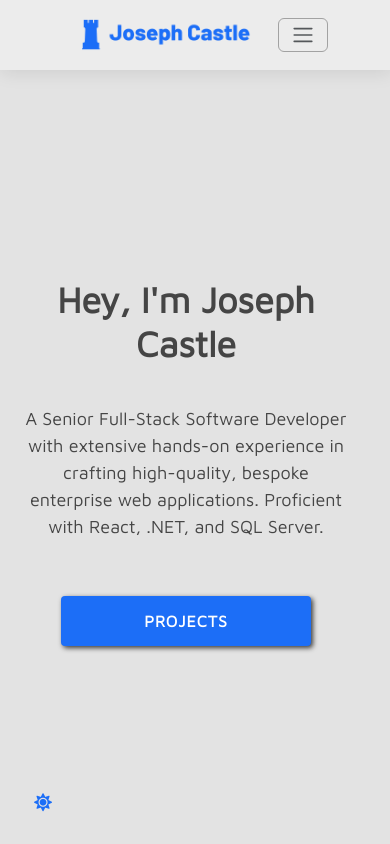
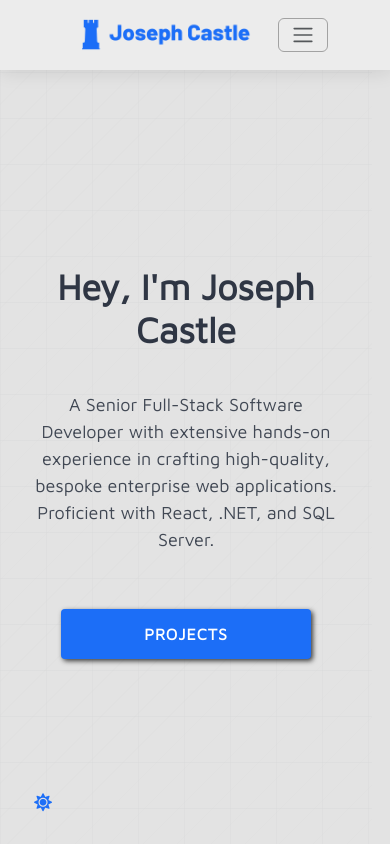
Before and after one commit to JoeCastle/PortfolioV3, a React (Create React App) app: page / in a window 390 px wide. Built offline with nearby package versions, Linux system fonts and the light colour scheme; no server answers.

Commit message:
Updated theme and background.

```diff
--- a/src/scss/component/footer.scss
+++ b/src/scss/component/footer.scss
@@ -6,12 +6,23 @@ footer {
     display: flex;
     flex-direction: column;
     align-items: center;
+    position: relative;
+    z-index: 3;
+    isolation: isolate;
     flex-shrink: 0;
     margin-top: 0px;
     text-align: center;
     padding: 40px 0px 30px 0px;
 
-    > div {
+    &::before {
+        content: '';
+        position: absolute;
+        inset: 0;
+        background-color: inherit;
+        z-index: -1;
+    }
+
+    >div {
         max-width: 1000px;
         width: 100vw;
         padding: 0px 20px;
@@ -27,11 +38,11 @@ footer {
         margin-top: 30px;
         flex-wrap: wrap;
 
-        > a {
+        >a {
             margin: 0 10px;
             text-decoration: none;
 
-            > div {
+            >div {
                 background-color: #292929;
                 border-radius: 15px;
                 width: 45px;
@@ -40,13 +51,13 @@ footer {
                 align-items: center;
                 justify-content: center;
 
-                > i {
+                >i {
                     font-size: 20px;
                 }
             }
         }
 
-        > a:hover,
+        >a:hover,
         a:active {
             text-decoration: underline;
         }
@@ -62,7 +73,7 @@ footer {
             align-items: center;
         }
 
-        > div {
+        >div {
             max-width: 50%;
 
             @media (max-width: 600px) {
@@ -70,7 +81,7 @@ footer {
             }
         }
 
-        > div:nth-child(1) {
+        >div:nth-child(1) {
             text-align: left;
             padding-right: 10px;
 
@@ -79,7 +90,7 @@ footer {
             }
         }
 
-        > div:nth-child(2) {
+        >div:nth-child(2) {
             padding-left: 10px;
         }
     }
--- a/src/scss/component/landing.scss
+++ b/src/scss/component/landing.scss
@@ -45,7 +45,22 @@
 }
 
 .landing {
+    position: relative;
+
+    .content-container {
+        position: relative;
+        z-index: 1;
+        padding: 0 14px;
+
+        @media (max-width: 767px) {
+            padding: 0 10px;
+        }
+    }
+
     p {
         font-size: 18px;
+        max-width: 780px;
+        margin-left: auto;
+        margin-right: auto;
     }
 }
--- a/src/scss/shared/theme.scss
+++ b/src/scss/shared/theme.scss
@@ -17,6 +17,52 @@ will-change: $properties;
     color: $light-primary-font-colour;
     background-color: $light-primary-background-colour;
     @include transition-properties((color, background-color));
+
+    #Home {
+        background-color: $light-primary-background-colour;
+
+        &::before {
+            background: none;
+            opacity: 0;
+        }
+
+        &::after {
+            background:
+                repeating-linear-gradient(0deg, rgba(16, 24, 40, 0.055) 0px, rgba(16, 24, 40, 0.055) 1px, transparent 1px, transparent 46px),
+                repeating-linear-gradient(90deg, rgba(16, 24, 40, 0.045) 0px, rgba(16, 24, 40, 0.045) 1px, transparent 1px, transparent 46px),
+                repeating-linear-gradient(135deg, rgba(16, 24, 40, 0.022) 0px, rgba(16, 24, 40, 0.022) 1px, transparent 1px, transparent 24px);
+            opacity: 0.72;
+        }
+
+        .section {
+            background-color: transparent;
+        }
+
+        #landing-header {
+            color: #2f3644;
+        }
+
+        #Landing.section p {
+            color: rgba(47, 54, 68, 0.9);
+        }
+
+        .section+.section::before {
+            background: linear-gradient(90deg, rgba(0, 0, 0, 0), rgba(0, 0, 0, 0.08), rgba(0, 0, 0, 0));
+        }
+
+        @media (max-width: 900px) {
+            &::after {
+                opacity: 0.47;
+            }
+        }
+
+        @media (max-width: 600px) {
+            &::after {
+                opacity: 0.36;
+            }
+        }
+
+    }
 
     .content-container h2 {
         border-bottom: 3px solid $light-navbar-font-colour-hover;
@@ -131,6 +177,52 @@ will-change: $properties;
     color: $dark-primary-font-colour;
     background-color: $dark-primary-background-colour;
 
+    #Home {
+        background-color: $dark-primary-background-colour;
+
+        &::before {
+            background: none;
+            opacity: 0;
+        }
+
+        &::after {
+            background:
+                repeating-linear-gradient(0deg, rgba(226, 232, 240, 0.06) 0px, rgba(226, 232, 240, 0.06) 1px, transparent 1px, transparent 46px),
+                repeating-linear-gradient(90deg, rgba(226, 232, 240, 0.05) 0px, rgba(226, 232, 240, 0.05) 1px, transparent 1px, transparent 46px),
+                repeating-linear-gradient(135deg, rgba(226, 232, 240, 0.024) 0px, rgba(226, 232, 240, 0.024) 1px, transparent 1px, transparent 24px);
+            opacity: 0.45;
+        }
+
+        .section {
+            background-color: transparent;
+        }
+
+        #landing-header {
+            color: #edf2fb;
+        }
+
+        #Landing.section p {
+            color: rgba(232, 237, 246, 0.9);
+        }
+
+        .section+.section::before {
+            background: linear-gradient(90deg, rgba(189, 194, 204, 0), rgba(189, 194, 204, 0.1), rgba(189, 194, 204, 0));
+        }
+
+        @media (max-width: 900px) {
+            &::after {
+                opacity: 0.36;
+            }
+        }
+
+        @media (max-width: 600px) {
+            &::after {
+                opacity: 0.28;
+            }
+        }
+
+    }
+
     input,
     textarea {
         background-color: $dark-secondary-background-colour;
--- a/src/scss/site.scss
+++ b/src/scss/site.scss
@@ -99,6 +99,7 @@ main {
     position: fixed;
     bottom: 36px;
     right: 50px;
+    z-index: 12;
     visibility: hidden;
     opacity: 0;
     transition:
@@ -125,6 +126,7 @@ main {
     position: fixed;
     bottom: 28px;
     left: 28px;
+    z-index: 12;
     color: $standard-blue-background;
     background: transparent;
     border: none;
@@ -150,6 +152,9 @@ main {
     flex-direction: column;
     align-items: center;
     justify-content: center;
+    position: relative;
+    isolation: isolate;
+    overflow: hidden;
     padding: 20px;
     min-height: calc(100vh - #{$navbar-height});
 
@@ -243,3 +248,63 @@ main {
 code {
     color: #e01a76;
 }
+
+#Home {
+    position: relative;
+    isolation: isolate;
+
+    &::before,
+    &::after {
+        content: '';
+        pointer-events: none;
+        z-index: 0;
+        transition: opacity $global-animation-time ease-in-out;
+    }
+
+    &::before {
+        position: absolute;
+        inset: 0;
+    }
+
+    &::after {
+        position: fixed;
+        top: #{$navbar-height};
+        left: 0;
+        right: 0;
+        bottom: #{$footer-height};
+    }
+
+    @media (max-width: 767px) {
+        &::after {
+            position: absolute;
+            inset: 0;
+        }
+    }
+
+    .section {
+        transition: background-color $global-animation-time ease-in-out;
+        z-index: 1;
+
+        @media (min-width: 768px) {
+            padding-top: 70px;
+            padding-bottom: 70px;
+        }
+
+        @media (max-width: 767px) {
+            padding-top: 42px;
+            padding-bottom: 42px;
+        }
+    }
+
+    .section+.section::before {
+        content: '';
+        position: absolute;
+        top: 0;
+        left: 50%;
+        transform: translateX(-50%);
+        width: min(92%, 1200px);
+        height: 1px;
+        background: linear-gradient(90deg, rgba(0, 0, 0, 0), rgba(0, 0, 0, 0.14), rgba(0, 0, 0, 0));
+        z-index: 0;
+    }
+}
```
